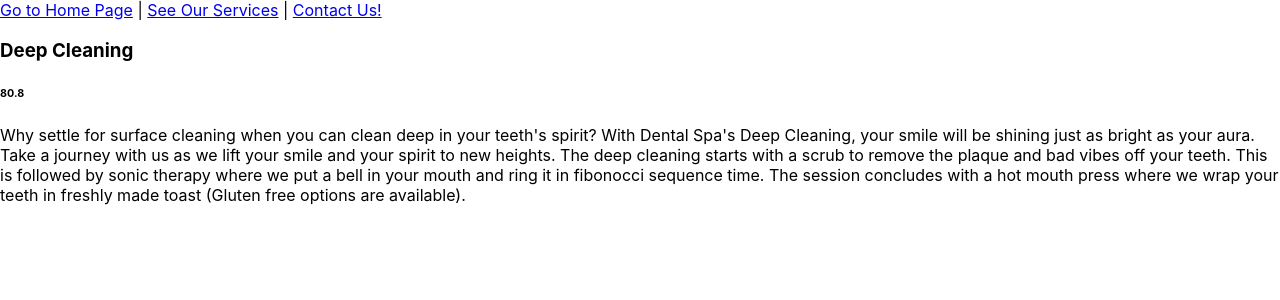
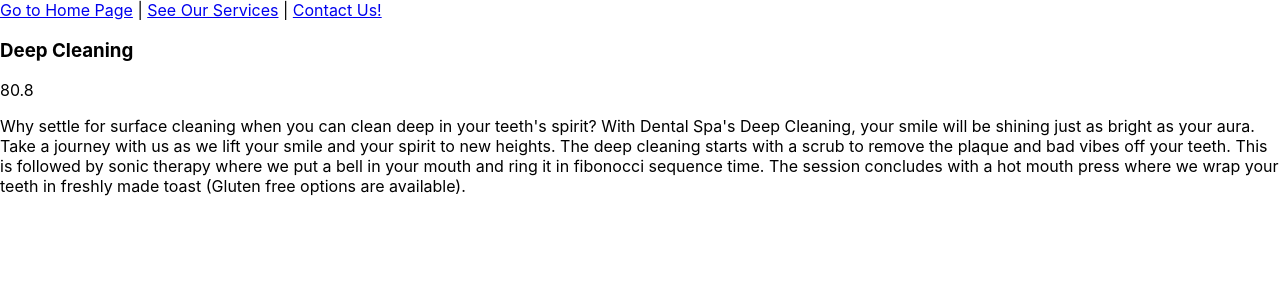
Before and after one commit to aprilkrg/dental-spa, a React (Create React App) app: page /services/1 in a window 1280 px wide. Shown: the top 300 px of the page. Built offline with nearby package versions, Linux system fonts and the light colour scheme.

Commit message:
add more updates to readme for v6

```diff
--- a/src/components/pages/Service.js
+++ b/src/components/pages/Service.js
@@ -6,7 +6,7 @@ const Service = (props) => {
     return (
         <div key={`service-${service.id}`}>
             <h3>{service.name}</h3>
-            <h6>{service.price}</h6>
+            <p>{service.price}</p>
             <p>{service.description}</p>
         </div>
     )
```
Also changed, not shown: src/App.js (+5 -4 lines), 1 other file (tests, documents, lock files or other folders).
